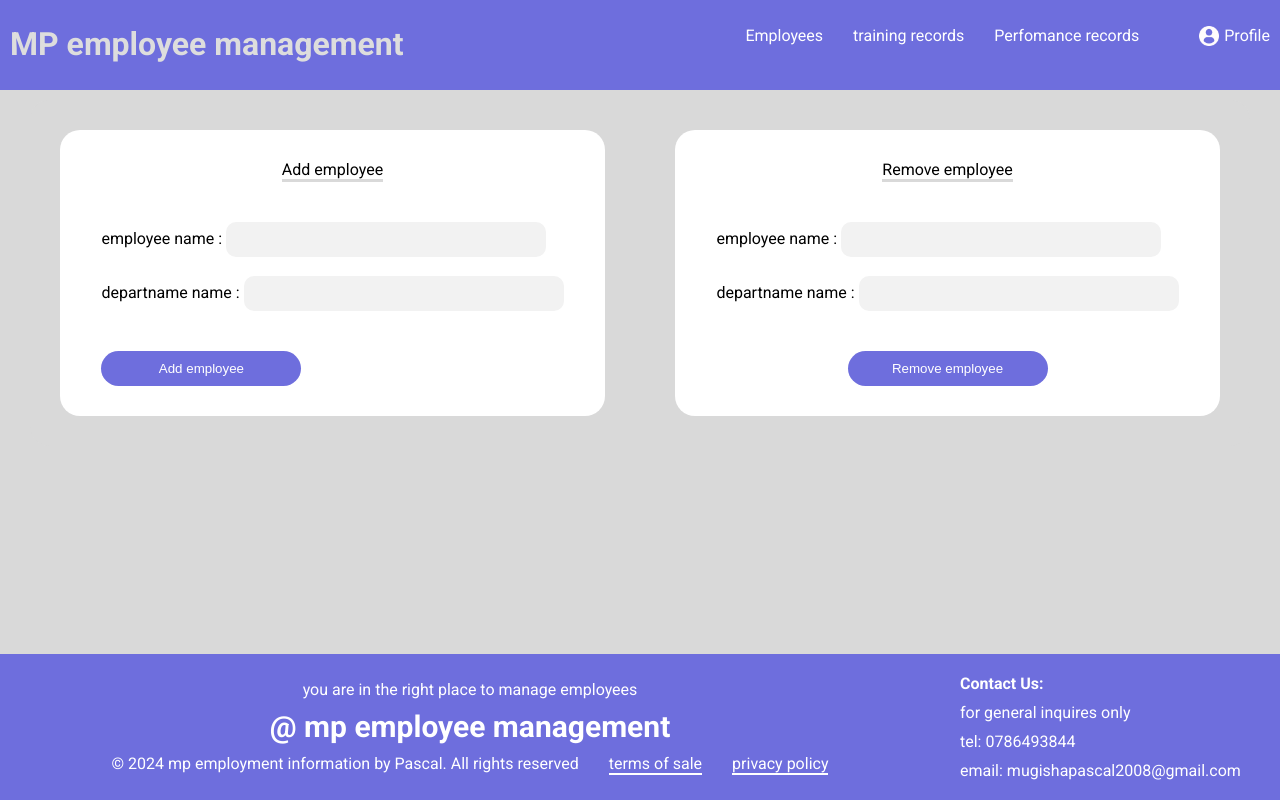
After one commit to MUGISHA-Pascal/Worktrack, a Django app: page /employeemanagement/manageemployees in a window 1280 px wide. The commit adds this page. Run offline with Django 4.2, Linux system fonts and the light colour scheme.

Commit message:
commit .

```diff
--- a/employeemanage/employeemanage/urls.py
+++ b/employeemanage/employeemanage/urls.py
@@ -25,4 +25,5 @@ urlpatterns = [
     path("employeemanagement/perfomance",include("employeemanagement.urls")),
     path("employeemanagement/profile",include("employeemanagement.urls")),
     path("employeemanagement/search",include("employeemanagement.urls")),
+    path("employeemanagement/manageemployees",include("employeemanagement.urls"))
 ]
--- /dev/null
+++ b/employeemanage/employeemanagement/static/manageemployees.css
@@ -0,0 +1,250 @@
+body {
+    font-family: Roboto;
+    background-color: #D9D9D9;
+}
+
+* {
+    margin: 0px;
+}
+.button{
+    padding:10px;
+    background-color:#6E6EDD;
+    color:white;
+    border-radius: 20px;
+    border:none;
+    width:200px;
+    margin-top:40px;
+
+}
+
+.topmenu {
+    display: flex;
+    justify-content: space-between;
+    vertical-align: middle;
+    background-color: #6E6EDD;
+    height: 90px;
+    padding-top: 25p x;
+    position: fixed;
+    top: 0px;
+    right: 0px;
+    left: 0px;
+}
+
+.ss {
+    color: #ddd;
+}
+
+.e,
+.t,
+.p,
+.sea {
+    margin-right: 30px;
+    margin-top: 26px;
+    color: white;
+    text-decoration: none;
+    transition: all ease 1s;
+
+}
+
+a:hover {
+    border-bottom: 2px solid white;
+}
+
+.links {
+    display: flex;
+}
+
+
+.title {
+    color: white;
+    margin: 10px;
+    margin-top: 25px;
+}
+
+.icon {
+    width: 20px;
+    height: 20px;
+    margin-top: 26px;
+    margin-right: 5px;
+}
+
+.f {
+    text-decoration: none;
+    color: white;
+    margin-top: 26px;
+    border-bottom: 0px;
+    margin-right: 10px;
+}
+
+.body {
+    background-color: #D9D9D9;
+    margin: 30px;
+    border-radius: 20px;
+    padding: 30px;
+    margin-top: 100px;
+    display: flex;
+    flex-direction: row;
+    justify-content: center;
+    align-items: center;
+    gap: 70px;
+}
+
+.in,
+.in2 {
+    border: none;
+    background-color: #F2F2F2;
+    padding: 10px;
+    border-radius: 10px;
+    width: 300px;
+}
+
+.in2,
+.in:focus {
+    outline: none;
+}
+
+.hn,
+.hn2 {
+    display: inline;
+}
+
+
+.tr {
+    background-color: white;
+    margin-left: 30px;
+    margin-right: 30px;
+    border-radius: 50px;
+    display: flex;
+    flex-direction: row;
+    align-items: center;
+    /* width:1476px; */
+}
+
+.c {
+    width: 50px;
+    height: 50px;
+    border-radius: 100%;
+    background-color: #D9D9D9;
+    margin: 5px;
+}
+
+.nd {
+    width: 200px;
+    margin-left: 20px;
+}
+
+.dd {
+    flex: 1;
+}
+
+.d {
+    float: right;
+    margin-right: 10px
+}
+
+.b {
+    background-color: white;
+    border-radius: 20px;
+    margin-left: 30px;
+    margin-right: 30px;
+    padding: 10px;
+    margin-top: 30px;
+}
+
+.footer {
+    position: fixed;
+    bottom: 0;
+    right: 0;
+    left: 0;
+    background-color: #6E6EDD;
+    color: white;
+    display: flex;
+    flex-direction: row;
+    justify-content: space-between;
+}
+
+.contact {
+    float: right;
+    width: 300px;
+    padding: 20px;
+    display: flex;
+    flex-direction: column;
+    gap: 10px;
+}
+
+
+
+.copyright {
+    flex: 1;
+    align-items: center;
+    justify-content: center;
+    padding: 20px;
+    display: flex;
+    flex-direction: column;
+    gap: 10px;
+}
+
+.box1,
+.box2 {
+    display: flex;
+    flex-direction: column;
+    background-color: white;
+    padding: 30px;
+    border-radius: 20px;
+    justify-content: center;
+    align-items: center;
+    width: 500px;
+}
+
+
+.mp {
+    font-weight: bold;
+    font-size: 30px;
+}
+
+.ds {
+    border-bottom: 3px solid #D9D9D9;
+    margin-bottom: 40px;
+}
+
+.icy {
+    display: flex;
+    flex-direction: row;
+    gap: 30px;
+
+}
+
+.sm {
+    border-bottom: 2px solid white;
+}
+
+.cont {
+    font-weight: bold;
+
+}
+
+.tp {
+    display: flex;
+    justify-content: space-between;
+    border-bottom: 3px solid #808080;
+    padding: 20px;
+}
+
+.o {
+    display: flex;
+    border-bottom: 3px solid #808080;
+    justify-content: space-between;
+    padding: 20px;
+}
+
+.box {
+    background-color: white;
+    margin-top: 30px;
+    border-radius: 20px;
+    margin-left: 30px;
+    margin-right: 30px;
+}
+
+.ot {
+    height: 50px;
+}
--- /dev/null
+++ b/employeemanage/employeemanagement/templates/manageemployees.html
@@ -0,0 +1,74 @@
+<!DOCTYPE html>
+<html lang="en">
+  <head>
+    <meta charset="UTF-8" />
+    <meta name="viewport" content="width=device-width, initial-scale=1.0" />
+    <title>training records</title>
+    {%load static%}
+    <link rel="stylesheet" href="{% static 'manageemployees.css'%}" />
+    <link rel="preconnect" href="https://fonts.googleapis.com" />
+    <link rel="preconnect" href="https://fonts.gstatic.com" crossorigin />
+    <link
+      href="https://fonts.googleapis.com/css2?family=Roboto:ital,wght@0,100;0,300;0,400;0,500;0,700;0,900;1,100;1,300;1,400;1,500;1,700;1,900&display=swap"
+      rel="stylesheet"
+    />
+  </head>
+
+  <body>
+    <div class="topmenu">
+      <div class="title">
+        <h1 class="ss">MP employee management</h1>
+      </div>
+      <div class="links">
+        <a href="#" class="e">Employees</a>
+        <a href="#" class="t">training records</a>
+        <a href="#" class="p">Perfomance records</a>
+        <a href="#" class="sea"></a>
+        <img src="{% static 'profile-user.png'%}" class="icon" />
+        <a href="#" class="f">Profile</a>
+      </div>
+    </div>
+    <div class="body">
+      <div class="box1">
+        <div><p class="ds">Add employee</p></div>
+        <div>
+          <div>
+            <p class="hn">employee name :</p>
+            <input type="text" class="in" /><br /><br />
+            <p class="hn2">departname name :</p>
+            <input type="text" class="in2" />
+          </div>
+          <div><input type="submit" value="Add employee" class="button" /></div>
+        </div>
+      </div>
+      <div class="box2">
+        <div><p class="ds">Remove employee</p></div>
+
+        <div>
+          <p class="hn">employee name :</p>
+          <input type="text" class="in" /><br /><br />
+          <p class="hn2">departname name :</p>
+          <input type="text" class="in2" />
+        </div>
+        <div><input type="submit" value="Remove employee" class="button"/></div>
+      </div>
+    </div>
+    <div class="footer">
+      <div class="copyright">
+        <p>you are in the right place to manage employees</p>
+        <p class="mp">@ mp employee management</p>
+        <div class="icy">
+          <p>© 2024 mp employment information by Pascal. All rights reserved</p>
+          <p class="sm">terms of sale</p>
+          <p class="sm">privacy policy</p>
+        </div>
+      </div>
+      <div class="contact">
+        <p class="cont">Contact Us:</p>
+        <p>for general inquires only</p>
+        <p>tel: 0786493844</p>
+        <p>email: mugishapascal2008@gmail.com</p>
+      </div>
+    </div>
+  </body>
+</html>
--- a/employeemanage/employeemanagement/urls.py
+++ b/employeemanage/employeemanagement/urls.py
@@ -9,4 +9,5 @@ urlpatterns = [
     path("profile",views.profile,name="profile"),
     path("search",views.search,name="search"),
     path("perfomance",views.perfomance,name="perfomance"),
+    path("manageemployees",views.manageemployees,name="manageemployees")
 ]
--- a/employeemanage/employeemanagement/views.py
+++ b/employeemanage/employeemanagement/views.py
@@ -41,3 +41,5 @@ def profile(request):
     return render(request,"profile.html")
 def search(request):
     return render(request,"search.html")
+def manageemployees(request):
+    return render(request,"manageemployees.html")
```
Also changed, not shown: employeemanage/employeemanagement/templates/signup.html (+4 -4 lines), employeemanage/db.sqlite3.
